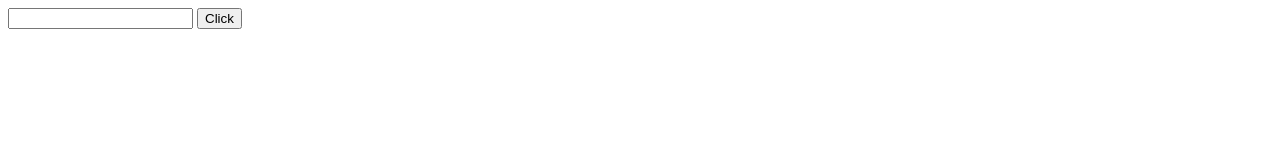
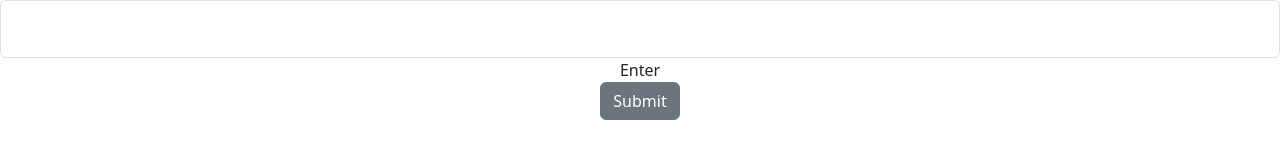
Before and after one commit to ankepallimahesh/innovation, a plain HTML site: page index.html in a window 1280 px wide. Drawn offline with nearby package versions, Linux system fonts and the light colour scheme.

Commit message:
index.html

```diff
--- a/index.html
+++ b/index.html
@@ -1,9 +1,16 @@
 <html>
 <head>
+	<link href="https://cdn.jsdelivr.net/npm/bootstrap@5.3.3/dist/css/bootstrap.min.css" rel="stylesheet" integrity="sha384-QWTKZyjpPEjISv5WaRU9OFeRpok6YctnYmDr5pNlyT2bRjXh0JMhjY6hW+ALEwIH" crossorigin="anonymous">
 </head>
 <body>
-	<input type="text" id="na">
-	<button onclick="ab()">Click</button>
+	<center>
+	<div class="form-floating">
+    <input type="text" class="form-control" placeholder="Enter " id="na">
+		<lable for="na">Enter</lable>
+	</div>
+		<button class="btn btn-secondary">Submit</button>
+		</center>
+
 </body>
 <script>
 	var a=document.getElementById("na");
```
